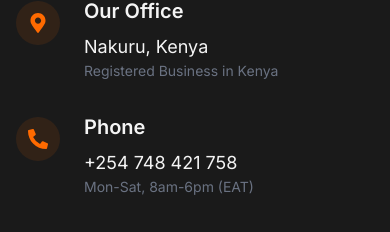
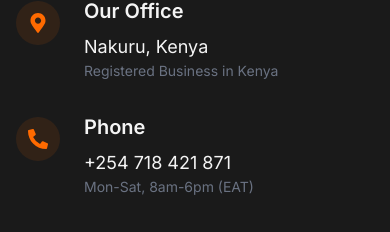
Before and after one commit to matthewkuria/brandriko, a Next.js app: page /contact in a window 390 px wide. Shown: the part 1258-1490 px from the top of the page. Built offline with nearby package versions, Linux system fonts and the light colour scheme.

Commit message:
Fix the phone number

```diff
--- a/app/components/Footer.tsx
+++ b/app/components/Footer.tsx
@@ -85,7 +85,7 @@ export default function Footer() {
               </li>
               <li className="flex items-start">
                 <i className="fa-solid fa-phone mt-1 mr-3 text-primary"></i>
-                <span className="opacity-80">+254 748 421 758</span>
+                <span className="opacity-80">+254 718 421 871</span>
               </li>
               <li className="flex items-start">
                 <i className="fa-solid fa-envelope mt-1 mr-3 text-primary"></i>
--- a/app/contact/page.tsx
+++ b/app/contact/page.tsx
@@ -108,7 +108,7 @@ export default function ContactPage() {
                   </div>
                   <div>
                     <h3 className="text-xl font-semibold mb-2">Phone</h3>
-                    <p className="text-lg">+254 748 421 758</p>
+                    <p className="text-lg">+254 718 421 871</p>
                     <p className="text-sm text-gray-500">Mon-Sat, 8am-6pm (EAT)</p>
                   </div>
                 </div>
```
